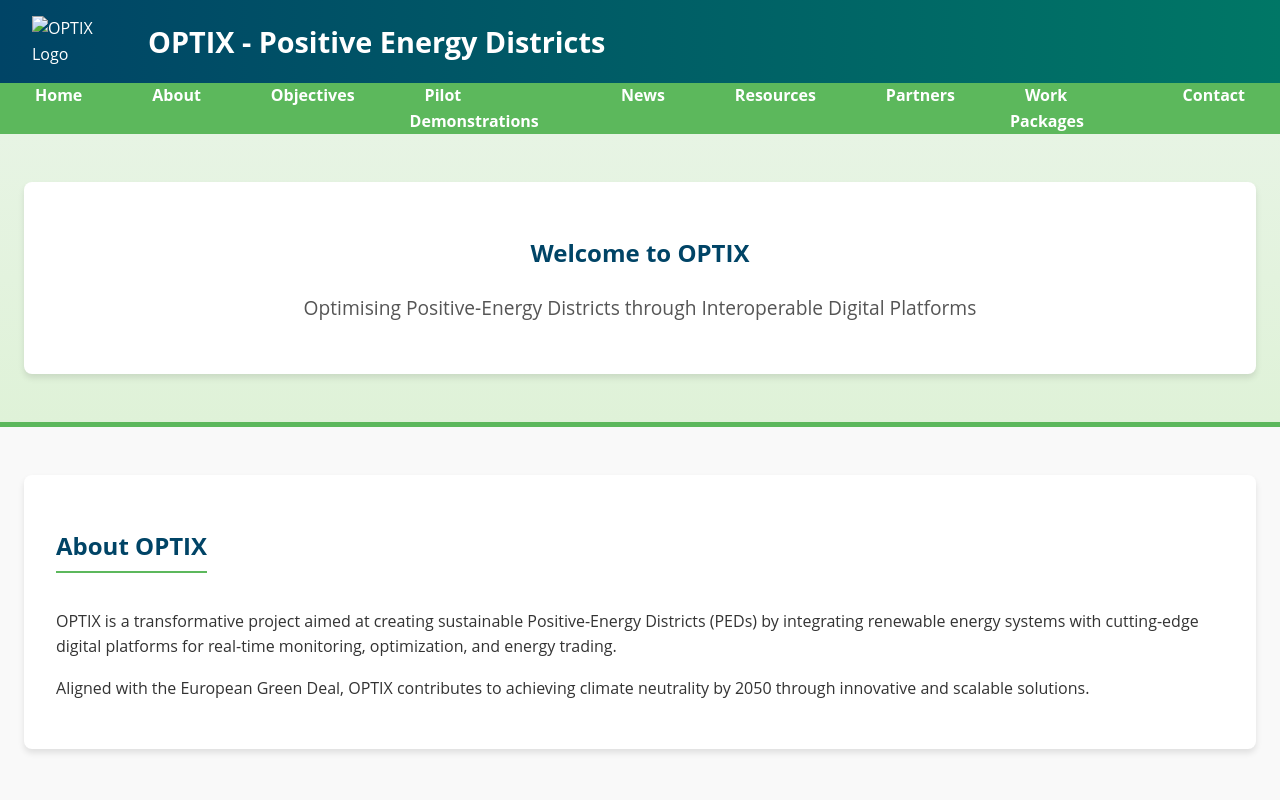
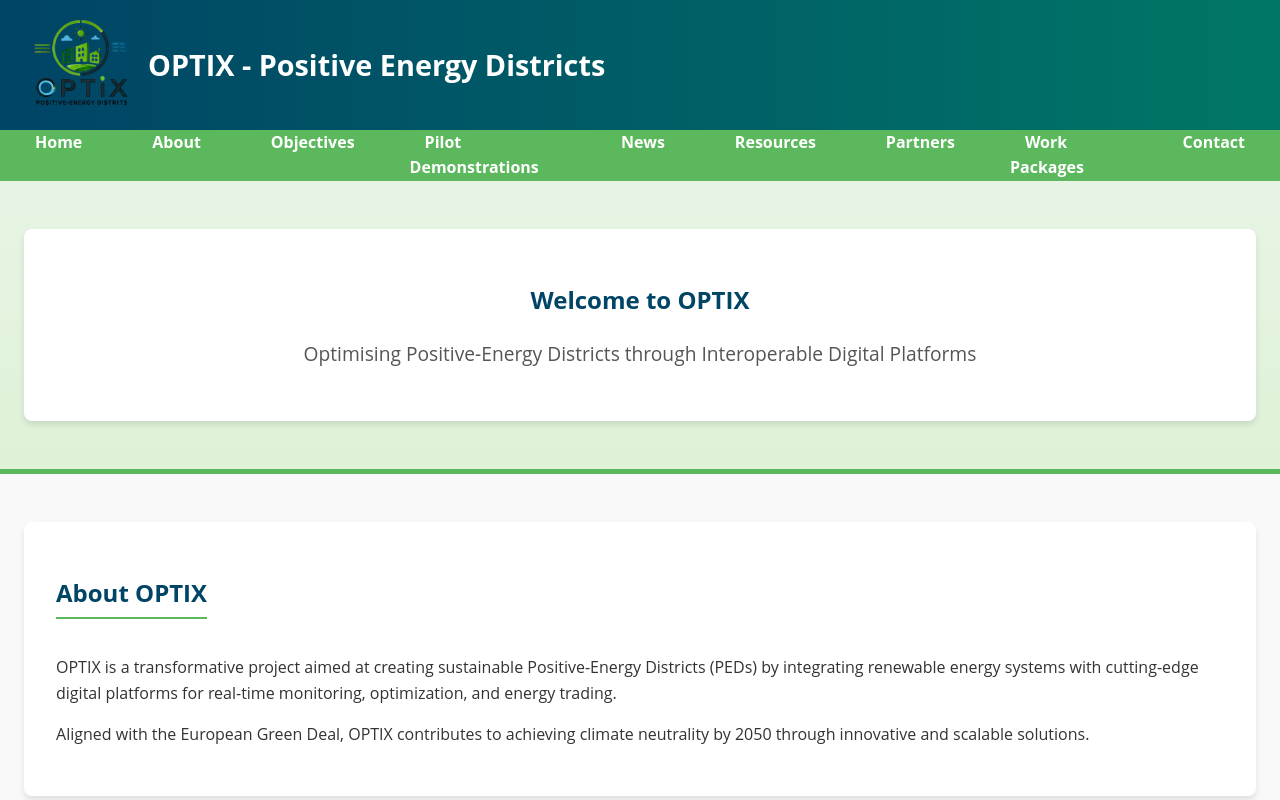
Before and after one commit to optixproject/optixproject, a plain HTML site: page index.html in a window 1280 px wide. Shown: the top 800 px of the page. Drawn offline with Linux system fonts and the light colour scheme.

Commit message:
Update index.html

```diff
--- a/index.html
+++ b/index.html
@@ -103,7 +103,7 @@
 </head>
 <body>
     <header>
-        <img src="logo-transparent.png" alt="OPTIX Logo" class="logo">
+        <img src="logo.png" alt="OPTIX Logo" class="logo">
         <h1>OPTIX - Positive Energy Districts</h1>
     </header>
     <nav>
```
